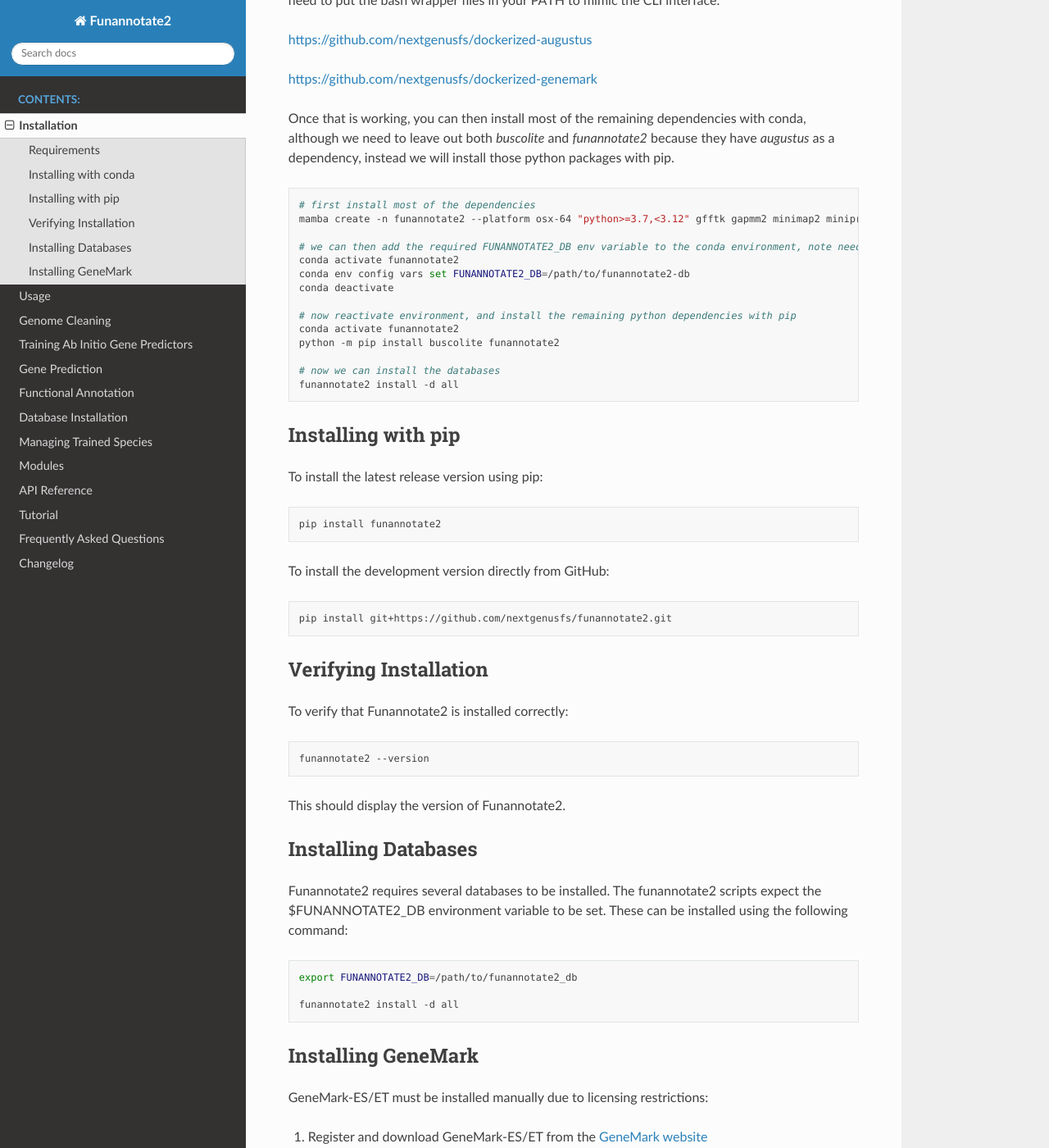
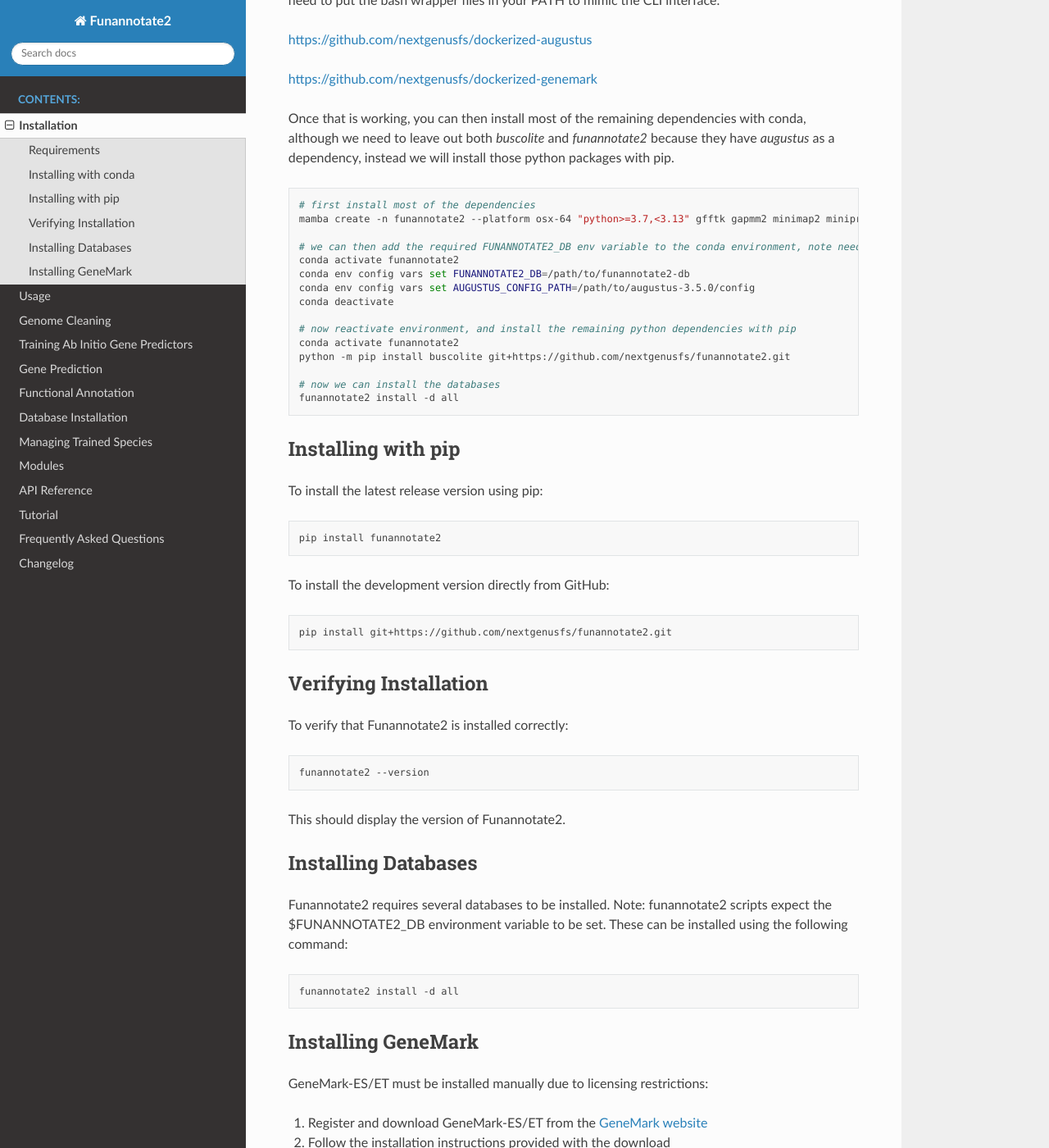
Before and after one commit to nextgenusfs/funannotate2, a Sphinx documentation site: the page built from docs/installation.rst, in a window 1280 px wide and 1400 px high, scrolled down 1247 px. Shown: the whole window at 82% size. Built offline with Sphinx 7.4.7 and the Read the Docs theme 3.1.0, drawn with Linux system fonts in a browser that asks for light colours; some of the changed text lies outside the part shown.

Commit message:
add proteins/transcripts to predict output; update docs

```diff
--- a/docs/installation.rst
+++ b/docs/installation.rst
@@ -56,16 +56,17 @@
 .. code-block:: bash
 
     # first install most of the dependencies
-    mamba create -n funannotate2 --platform osx-64 "python>=3.7,<3.12" gfftk gapmm2 minimap2 miniprot snap glimmerhmm diamond trnascan-se gb-io pyhmmer pyfastx requests json-repair
+    mamba create -n funannotate2 --platform osx-64 "python>=3.7,<3.13" gfftk gapmm2 minimap2 miniprot snap glimmerhmm diamond trnascan-se gb-io pyhmmer pyfastx requests json-repair "mkl<2022" pytantan
 
     # we can then add the required FUNANNOTATE2_DB env variable to the conda environment, note need to reactivate to use it
     conda activate funannotate2
     conda env config vars set FUNANNOTATE2_DB=/path/to/funannotate2-db
+    conda env config vars set AUGUSTUS_CONFIG_PATH=/path/to/augustus-3.5.0/config
     conda deactivate
 
     # now reactivate environment, and install the remaining python dependencies with pip
     conda activate funannotate2
-    python -m pip install buscolite funannotate2
+    python -m pip install buscolite git+https://github.com/nextgenusfs/funannotate2.git
 
     # now we can install the databases
     funannotate2 install -d all
@@ -102,11 +103,9 @@
 Installing Databases
 -------------------
 
-Funannotate2 requires several databases to be installed. The funannotate2 scripts expect the $FUNANNOTATE2_DB environment variable to be set. These can be installed using the following command:
+Funannotate2 requires several databases to be installed. Note: funannotate2 scripts expect the $FUNANNOTATE2_DB environment variable to be set. These can be installed using the following command:
 
 .. code-block:: bash
-
-    export FUNANNOTATE2_DB=/path/to/funannotate2_db
 
     funannotate2 install -d all
 
@@ -120,3 +119,4 @@
 1. Register and download GeneMark-ES/ET from the `GeneMark website <http://exon.gatech.edu/GeneMark/license_download.cgi>`_
 2. Follow the installation instructions provided with the download
 3. Make sure the GeneMark executables are in your PATH
+4. You may also need to install GeneMark specific perl libraries, specifically ``perl-hash-merge`` and ``perl-mce`` have been mentioned by users adding to the existing conda environment.
```
Also changed, not shown: README.md (+4 -3 lines), 1 other file.
